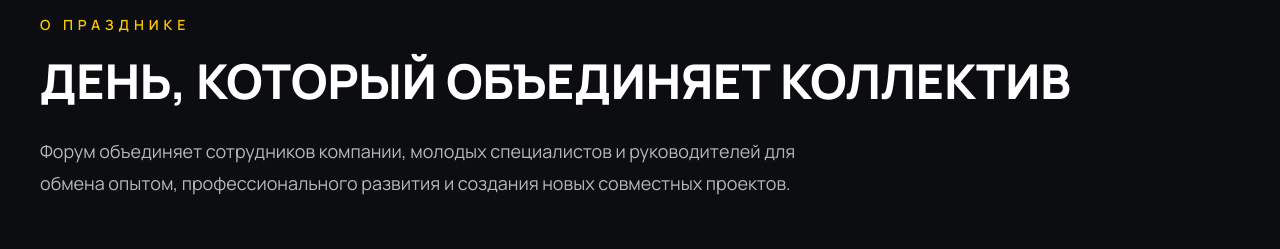
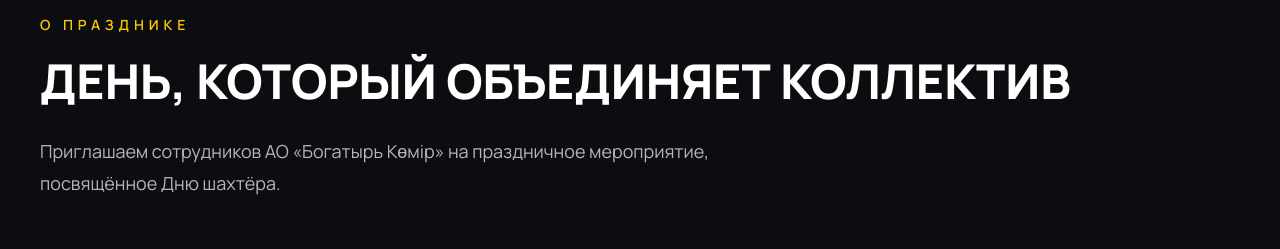
Before and after one commit to DragoKZs/bogatyr_invite, a Next.js app: page / in a window 1280 px wide. Shown: the part 900-1149 px from the top of the page. Built offline with nearby package versions, Linux system fonts and the light colour scheme.

Commit message:
site test11

```diff
--- a/app/components/about/About.tsx
+++ b/app/components/about/About.tsx
@@ -13,7 +13,9 @@ export default function About() {
           <SectionTitle
             overline="О празднике"
             title="День, который объединяет коллектив"
-            text="Форум объединяет сотрудников компании, молодых специалистов и руководителей для обмена опытом, профессионального развития и создания новых совместных проектов."
+            text="Приглашаем сотрудников АО «Богатырь Көмір»
+                  на праздничное мероприятие,
+                  посвящённое Дню шахтёра."
           />
         </Reveal>
 
@@ -29,11 +31,11 @@ export default function About() {
           <Reveal delay={0.4}>
             <div className="flex h-full flex-col justify-center">
               <p className="text-lg leading-9 text-white/75">
-День шахтёра — один из самых значимых профессиональных праздников для коллектива АО «Богатырь Көмір». Это возможность встретиться в неформальной атмосфере, провести время с коллегами и семьёй, принять участие в праздничной программе и почувствовать себя частью большой команды.
+                День шахтёра — один из самых значимых профессиональных праздников для коллектива АО «Богатырь Көмір». Это возможность встретиться в неформальной атмосфере, провести время с коллегами и семьёй, принять участие в праздничной программе и почувствовать себя частью большой команды.
               </p>
 
               <p className="mt-8 text-lg leading-9 text-white/75">
-Гостей ждут концертная программа, награждение сотрудников, развлечения для детей, интерактивные площадки, фотозоны, конкурсы и праздничная атмосфера.
+                Гостей ждут концертная программа, награждение сотрудников, развлечения для детей, интерактивные площадки, фотозоны, конкурсы и праздничная атмосфера.
               </p>
             </div>
           </Reveal>
```
